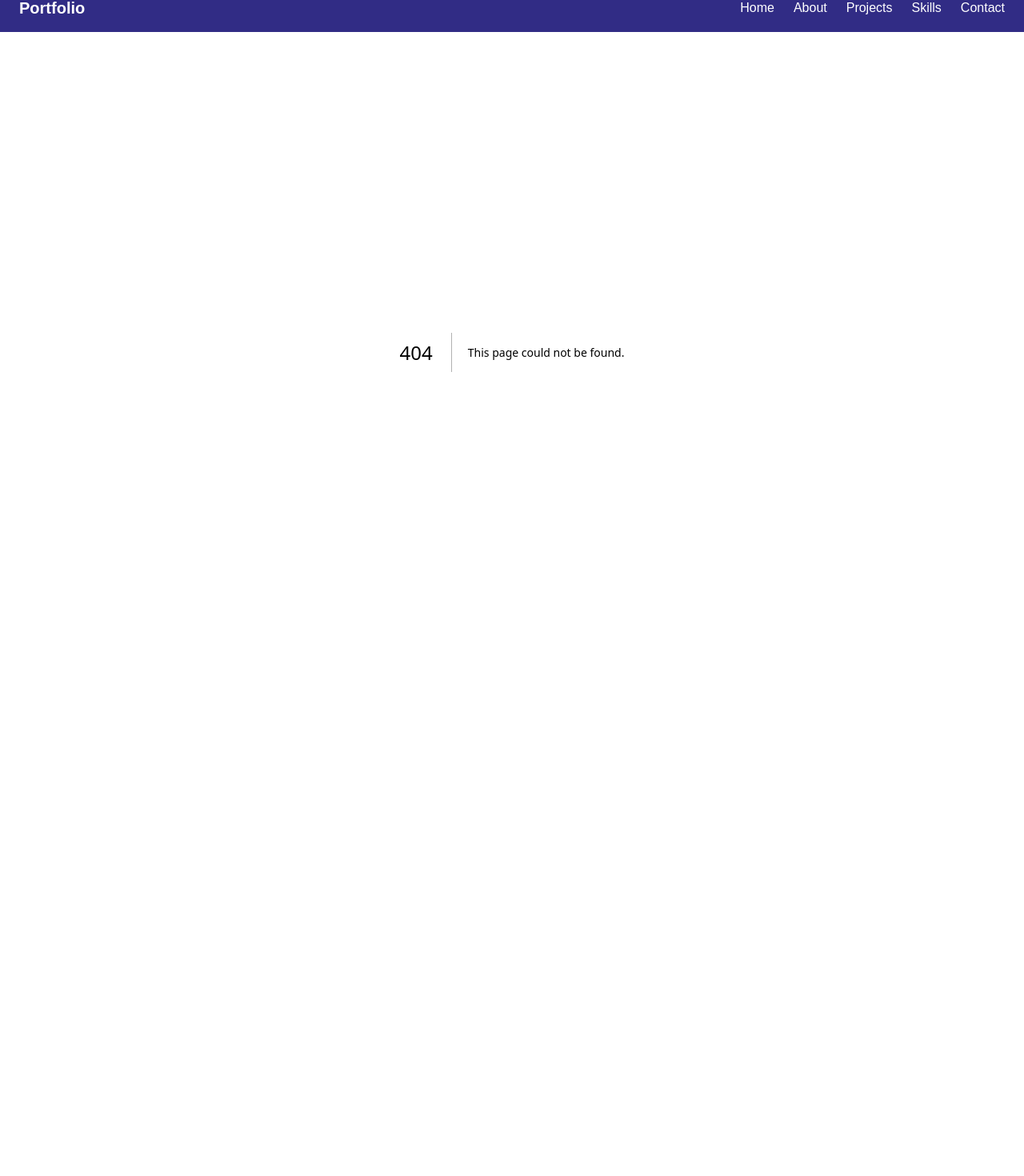
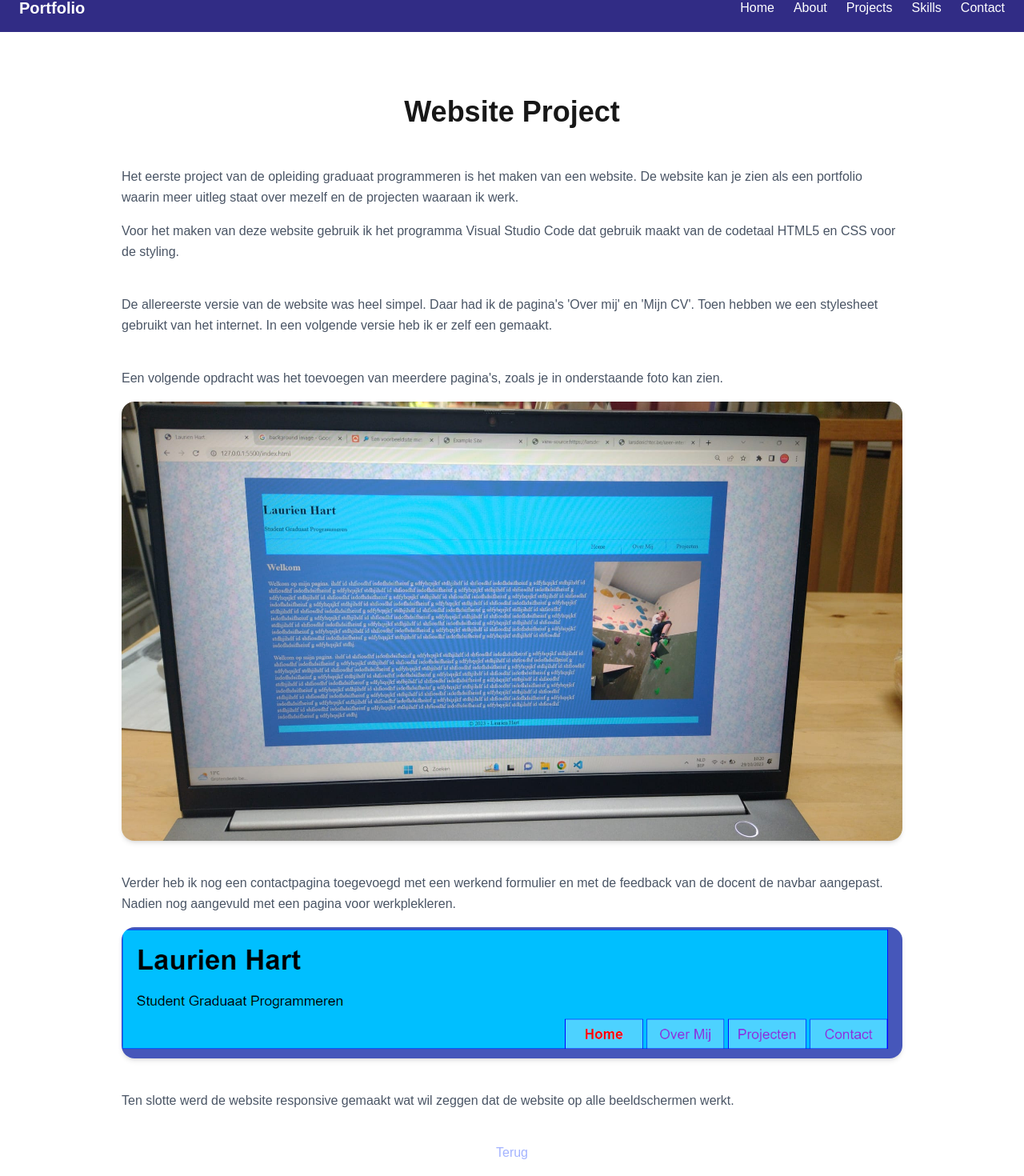
Before and after one commit to LaurienHart/Portfolio-Laurien-Hart, a Next.js app in the folder portfolio/: page /projects/website in a window 1280 px wide. Before the commit this address had no page. Shown: the part 20-1490 px from the top of the page at 80% size. Before the commit the page ends 860 px from the top, so only its background shows below. Built offline with nearby package versions, Linux system fonts and the light colour scheme.

Commit message:
information page website added

```diff
--- /dev/null
+++ b/portfolio/src/app/projects/website/page.tsx
@@ -0,0 +1,71 @@
+export default function Website() {
+    return (
+        <main className="max-w-5xl mx-auto py-20 px-6">
+            <h2 className="text-4xl font-bold mb-12 text-center">Website Project</h2>
+
+            {/* Intro */}
+            <div className="mb-10">
+                <p className="text-gray-600 leading-relaxed mb-4">
+                    Het eerste project van de opleiding graduaat programmeren is het maken
+                    van een website. De website kan je zien als een portfolio waarin meer
+                    uitleg staat over mezelf en de projecten waaraan ik werk.
+                </p>
+                <p className="text-gray-600 leading-relaxed">
+                    Voor het maken van deze website gebruik ik het programma Visual Studio
+                    Code dat gebruik maakt van de codetaal HTML5 en CSS voor de styling.
+                </p>
+            </div>
+
+            {/* First Version */}
+            <div className="mb-10">
+                <p className="text-gray-600 leading-relaxed">
+                    De allereerste versie van de website was heel simpel. Daar had ik de
+                    pagina's 'Over mij' en 'Mijn CV'. Toen hebben we een stylesheet gebruikt
+                    van het internet. In een volgende versie heb ik er zelf een gemaakt.
+                </p>
+            </div>
+
+            {/* Multiple Pages */}
+            <div className="mb-10">
+                <p className="text-gray-600 leading-relaxed mb-4">
+                    Een volgende opdracht was het toevoegen van meerdere pagina's, zoals je
+                    in onderstaande foto kan zien.
+                </p>
+                <img
+                    src="/fotos/Websiteversie.jpg"
+                    alt="Een versie van de site"
+                    className="w-full rounded-2xl shadow-md object-cover"
+                />
+            </div>
+
+            {/* Contact & Navbar */}
+            <div className="mb-10">
+                <p className="text-gray-600 leading-relaxed mb-4">
+                    Verder heb ik nog een contactpagina toegevoegd met een werkend formulier en met de
+                    feedback van de docent de navbar aangepast. Nadien nog aangevuld met een pagina voor
+                    werkplekleren.
+                </p>
+                <img
+                    src="/fotos/webstie navbar.png"
+                    alt="Website Navbar"
+                    className="w-full rounded-2xl shadow-md object-cover"
+                />
+            </div>
+
+            {/* Responsive Note */}
+            <div className="mb-10">
+                <p className="text-gray-600 leading-relaxed">
+                    Ten slotte werd de website responsive gemaakt wat wil zeggen dat de
+                    website op alle beeldschermen werkt.
+                </p>
+            </div>
+
+            {/* Back Link */}
+            <div className="text-center">
+                <a href="/projects" className="text-indigo-300 hover:underline font-medium">
+                    Terug
+                </a>
+            </div>
+        </main>
+    )
+}
```
Also changed, not shown: portfolio/public/fotos/Websiteversie.jpg (added), portfolio/public/fotos/webstie navbar.png (added).
